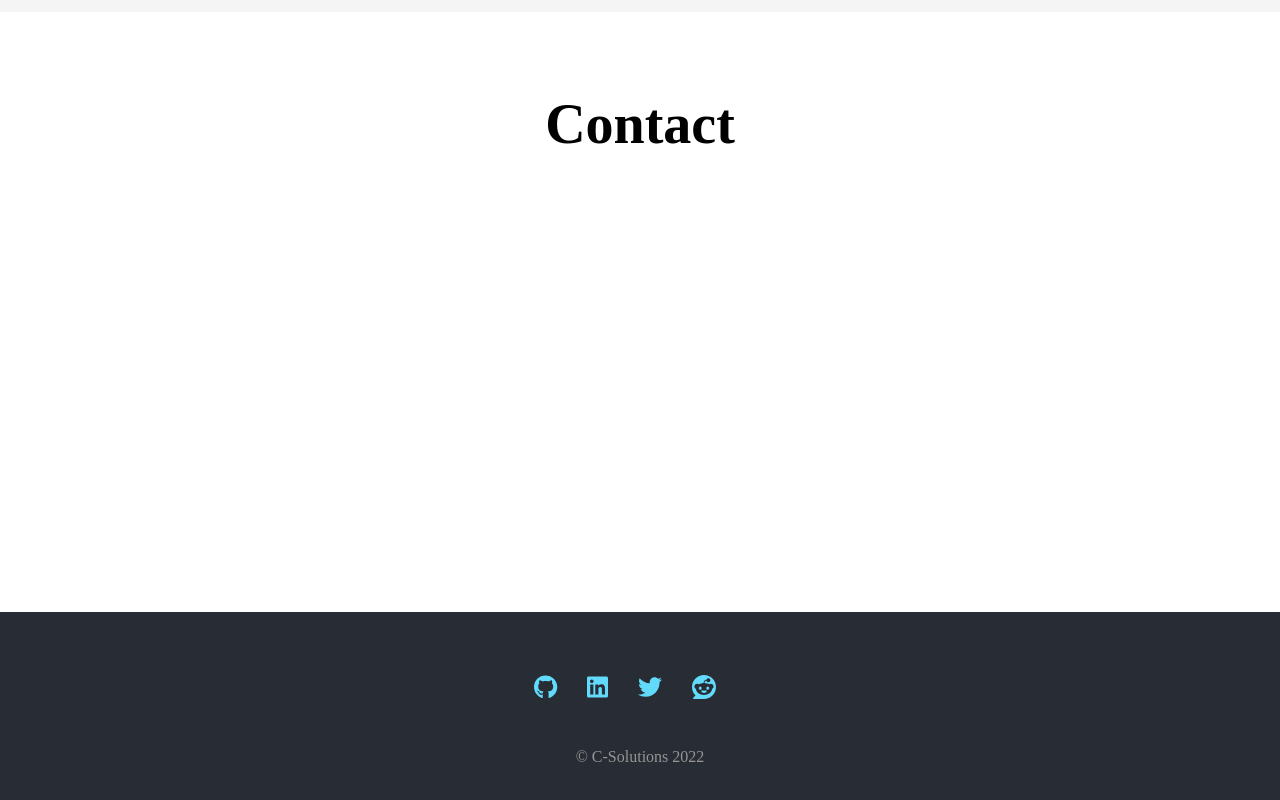
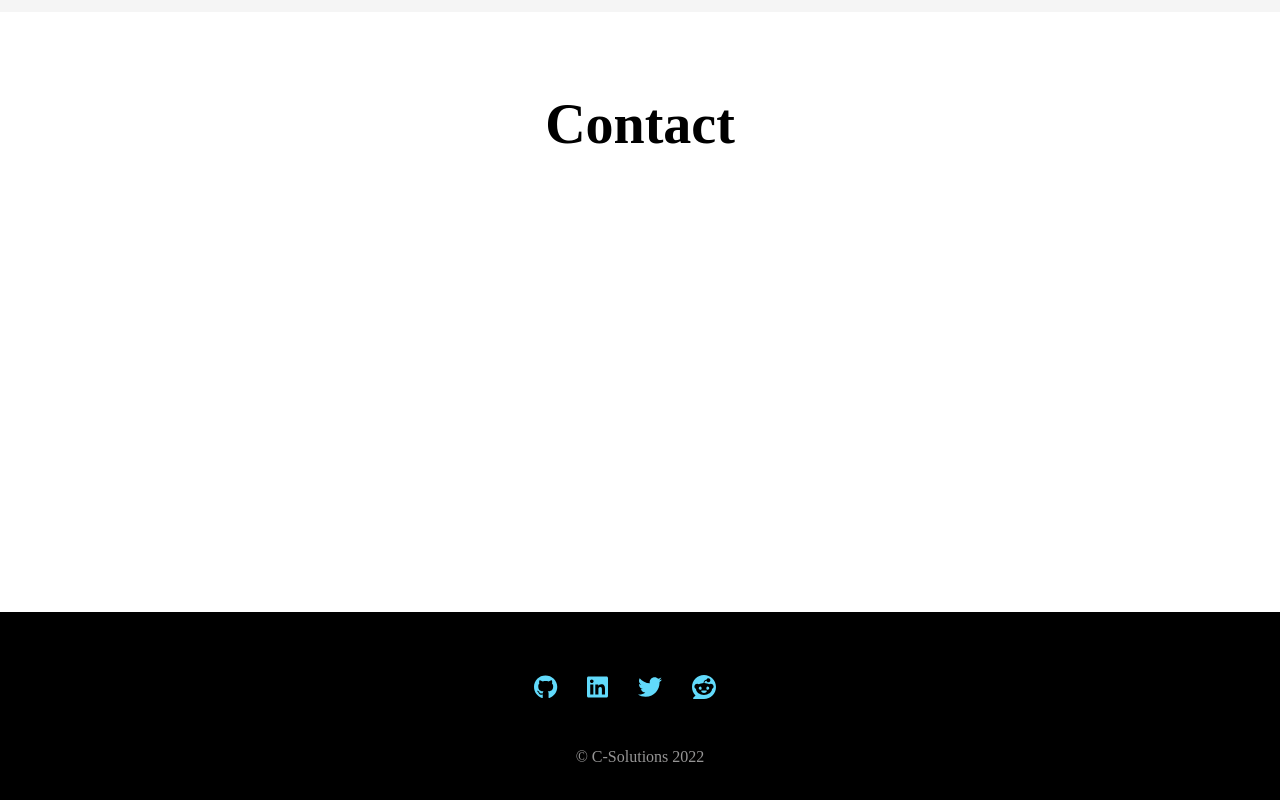
Before and after one commit to Chacho104/my_portfolio_website, a React (Create React App) app: page / in a window 1280 px wide. Shown: the part 4056-4856 px from the top of the page. Built offline with nearby package versions, Linux system fonts and the light colour scheme.

Commit message:
Change background color of footbar to black

```diff
--- a/src/Components/Footbar/index.scss
+++ b/src/Components/Footbar/index.scss
@@ -1,7 +1,7 @@
 .footbar {
     width: 100%;
     min-height: 200px;
-    background-color: #282c34;
+    background-color: #000;
     display: flex;
     flex-direction: column;
     justify-content: center;
```
